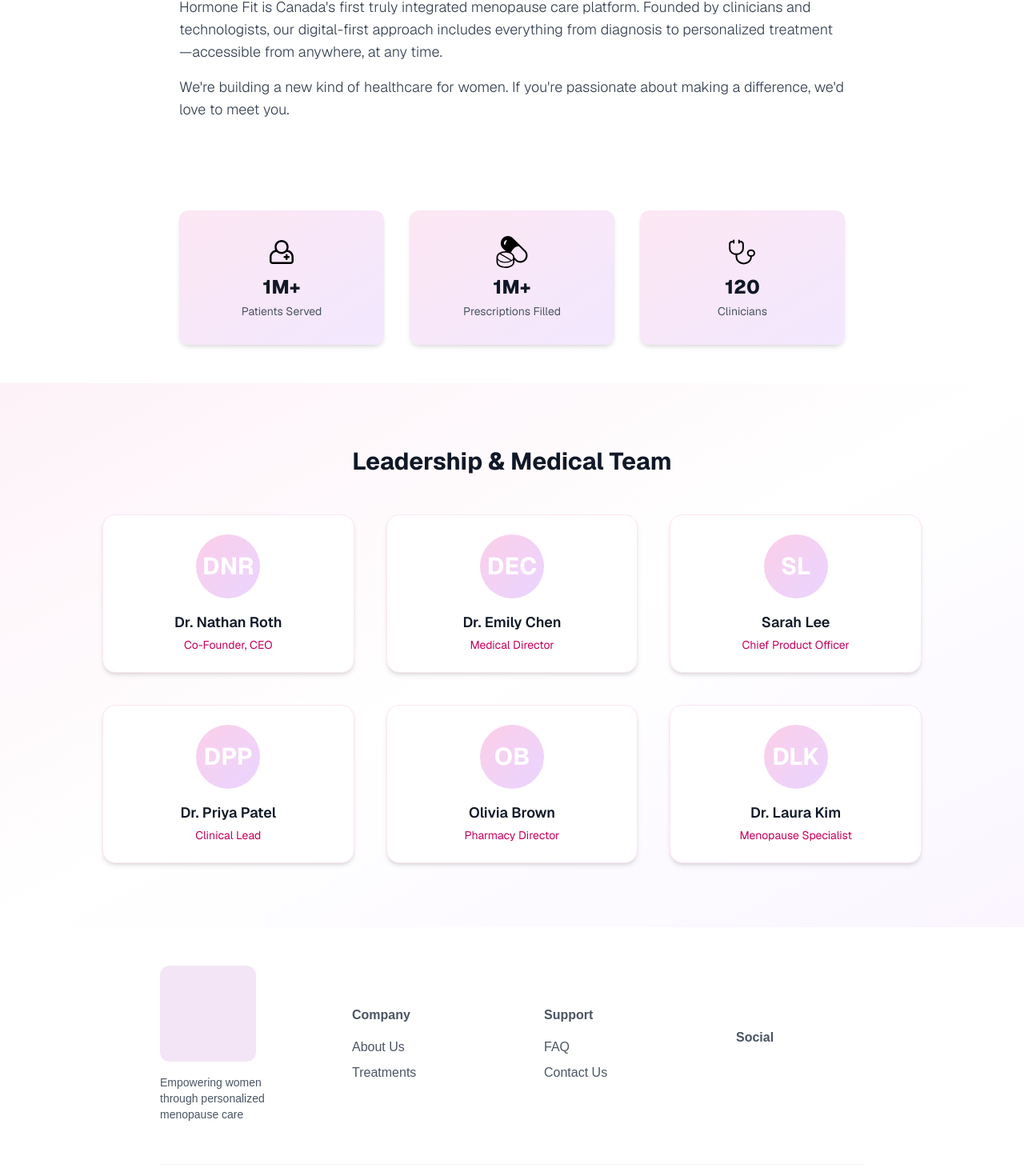
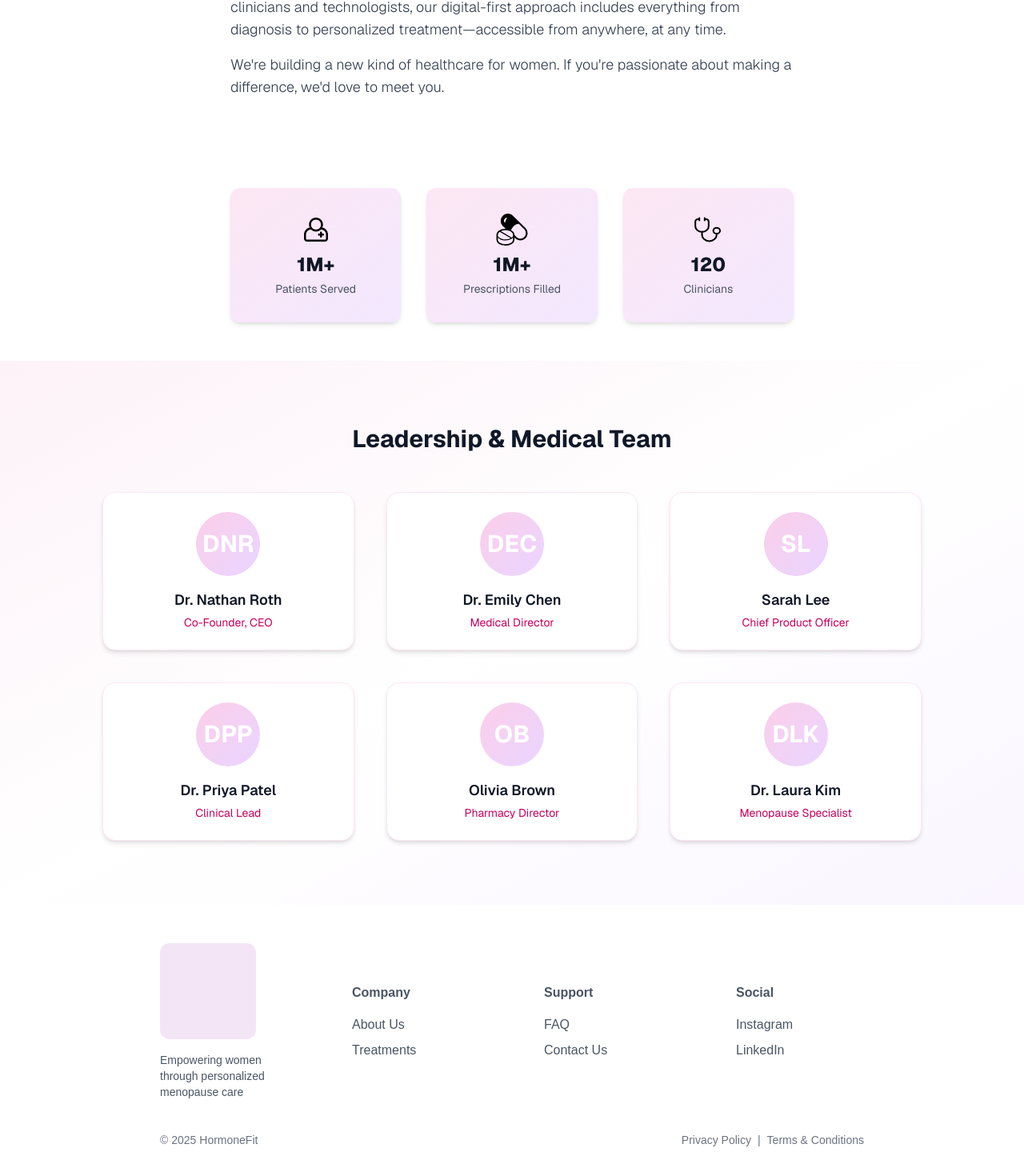
Before and after one commit to Spicfy/HormoneFit, a Next.js app: page /about in a window 1280 px wide. Shown: the part 1327-2797 px from the top of the page at 80% size. Built offline with nearby package versions, Linux system fonts and the light colour scheme.

Commit message:
done front end v1

```diff
--- a/app/about/page.tsx
+++ b/app/about/page.tsx
@@ -3,17 +3,17 @@
 
 export default function AboutPage() {
 	return (
-		<main className="bg-white min-h-screen font-sans">
+		<main className="bg-white min-h-screen font-sans pb-0">
 			{/* Mission Statement */}
-			<section className="bg-gradient-to-br from-pink-50 via-white to-purple-50 px-8 py-20">
+			<section className="bg-gradient-to-br from-pink-50 via-white to-purple-50 px-4 md:px-24 py-20">
 				<div className="max-w-4xl mx-auto">
-					<h1 className="text-4xl md:text-5xl font-extrabold text-gray-900 mb-6 leading-tight">We're on a mission to help women thrive through every stage of menopause.</h1>
-					<p className="text-xl text-gray-700 font-light mb-4 max-w-2xl">Living your best life starts with your health. At Hormone Fit, we believe every woman deserves personalized, stigma-free care—so you can feel your best, every day.</p>
+					<h1 className="text-4xl md:text-5xl text-center font-extrabold text-gray-900 mb-6 leading-tight">We're on a mission to help women thrive through every stage of menopause.</h1>
+					<p className="text-xl text-center text-gray-700 font-light mb-4 mx-auto">Living your best life starts with your health. At Hormone Fit, we believe every woman deserves personalized, stigma-free care—so you can feel your best, every day.</p>
 				</div>
 			</section>
 
 			{/* Problem & Solution */}
-			<section className="px-8 py-16 max-w-4xl mx-auto">
+			<section className="px-4 md:px-24 py-16 max-w-4xl mx-auto">
 				<div className="space-y-6">
                     <span className="bg-gradient-to-r from-accent1 to-accent2 bg-clip-text text-transparent text-2xl font-bold">
                         But that's easier said than done
@@ -27,7 +27,7 @@
 			</section>
 
 			{/* What We Offer */}
-			<section className="px-8 py-16 bg-gradient-to-r from-white via-pink-50 to-white">
+			<section className="px-4 md:px-24 py-16 bg-gradient-to-r from-white via-pink-50 to-white">
 				<div className="max-w-5xl mx-auto grid grid-cols-1 md:grid-cols-3 gap-10">
 					{[
 						{
@@ -56,7 +56,7 @@
 			</section>
 
 			{/* Company Overview */}
-			<section className="px-8 py-16 max-w-4xl mx-auto">
+			<section className="px-4 md:px-24 py-16 max-w-4xl mx-auto">
 				<span className="bg-gradient-to-r from-accent1 to-accent2 bg-clip-text text-transparent text-2xl font-bold">
 					A new approach to women's health
 				</span>
@@ -65,7 +65,7 @@
 			</section>
 
 			{/* Stats Section */}
-			<section className="px-8 py-12 max-w-4xl mx-auto">
+			<section className="px-4 md:px-24 py-12 max-w-4xl mx-auto">
 				<div className="grid grid-cols-1 md:grid-cols-3 gap-8">
 					{[
 						{ icon: '/patient.svg', label: 'Patients Served', value: '1M+' },
@@ -82,7 +82,7 @@
 			</section>
 
 			{/* Leadership/Medical Team Section */}
-			<section className="px-8 py-20 bg-gradient-to-br from-pink-50 via-white to-purple-50">
+			<section className="px-4 md:px-24 py-20 bg-gradient-to-br from-pink-50 via-white to-purple-50">
 				<div className="max-w-5xl mx-auto">
 					<h2 className="text-3xl font-bold text-center mb-12 text-gray-900">Leadership & Medical Team</h2>
 					<div className="grid grid-cols-1 md:grid-cols-3 gap-10">
--- /dev/null
+++ b/app/components/LocomotiveScrollProvider.tsx
@@ -0,0 +1,59 @@
+"use client";
+
+import { useEffect, useRef } from "react";
+import { usePathname } from "next/navigation";
+
+export default function LocomotiveScrollProvider({ children }: { children: React.ReactNode }) {
+  const scrollRef = useRef<HTMLDivElement>(null);
+  const scrollInstance = useRef<any>(null);
+  const pathname = usePathname();
+
+  useEffect(() => {
+    if (!scrollRef.current) return;
+
+    const initScroll = async () => {
+      const LocomotiveScroll = (await import('locomotive-scroll')).default;
+
+      const scroll = new LocomotiveScroll({
+        el: scrollRef.current,
+        smooth: true,
+        multiplier: 1,
+        class: "is-revealed",
+        smartphone: {
+          smooth: true,
+          multiplier: 1,
+        },
+        tablet: {
+          smooth: true,
+          multiplier: 1,
+        },
+      });
+
+      scrollInstance.current = scroll;
+    };
+
+    initScroll();
+
+    return () => {
+      if (scrollInstance.current) {
+        scrollInstance.current.destroy();
+        scrollInstance.current = null;
+      }
+    };
+  }, []);
+
+  useEffect(() => {
+    if (scrollInstance.current) {
+      scrollInstance.current.scrollTo(0, { duration: 0, disableLerp: true });
+      setTimeout(() => {
+        scrollInstance.current?.update();
+      }, 100);
+    }
+  }, [pathname]);
+
+  return (
+    <div ref={scrollRef} data-scroll-container>
+      {children}
+    </div>
+  );
+}
--- a/app/faq/page.tsx
+++ b/app/faq/page.tsx
@@ -71,8 +71,9 @@
   const [openQuestionIndex, setOpenQuestionIndex] = useState<string | null>(null);
 
   return (
+    <main className="bg-white min-h-screen font-sans pb-0">
       <div className="w-full min-h-screen bg-white text-black px-4 md:px-24 py-16">
-      <h1 className="text-4xl md:text-5xl font-bold mb-12 text-left">Frequently Asked Questions</h1>
+        <h1 className="text-4xl md:text-6xl font-bold mb-12 text-left">Frequently Asked Questions</h1>
         {FAQ_DATA.map((section) => (
           <div key={section.section} className="mb-12">
             <h2 className="text-2xl font-bold mb-6 text-accent1">{section.section}</h2>
@@ -111,5 +112,6 @@
           </div>
         ))}
       </div>
+    </main>
   );
 }
--- a/app/globals.css
+++ b/app/globals.css
@@ -3,6 +3,9 @@
 :root {
 	--background: #ffffff;
 	--foreground: #171717;
+	--foreground-rgb: 0, 0, 0;
+	--background-start-rgb: 214, 219, 220;
+	--background-end-rgb: 255, 255, 255;
 }
 
 @theme inline {
@@ -35,3 +38,57 @@
 	--color-whitetxt: #ffffff;
 	--color-ominous: #e0cff1;
 }
+
+/* Locomotive Scroll Styles */
+html.has-scroll-smooth {
+	overflow: hidden;
+}
+
+html.has-scroll-dragging {
+	-webkit-user-select: none;
+	-moz-user-select: none;
+	-ms-user-select: none;
+	user-select: none;
+}
+
+.has-scroll-smooth body {
+	overflow: hidden;
+}
+
+.has-scroll-smooth [data-scroll-container] {
+	min-height: 100vh;
+	position: relative;
+	z-index: 1;
+}
+
+[data-scroll-direction="horizontal"] [data-scroll-container] {
+	height: 100vh;
+	display: inline-block;
+	white-space: nowrap;
+}
+
+[data-scroll-direction="horizontal"] [data-scroll-section] {
+	display: inline-block;
+	vertical-align: top;
+	white-space: nowrap;
+	height: 100%;
+}
+
+/* Ensure content is visible during scroll */
+[data-scroll] {
+	position: relative;
+	z-index: 1;
+}
+
+/* Smooth reveal animation */
+.is-revealed {
+	opacity: 1;
+	transform: translateY(0);
+	transition: opacity 0.5s ease, transform 0.5s ease;
+}
+
+/* Hide scrollbar but keep functionality */
+::-webkit-scrollbar {
+	width: 0px;
+	background: transparent;
+}
--- a/app/layout.tsx
+++ b/app/layout.tsx
@@ -1,8 +1,11 @@
 import type { Metadata } from "next";
-import { Geist, Geist_Mono, Domine } from "next/font/google";
+import { Geist, Geist_Mono } from "next/font/google";
+import { Domine } from "next/font/google";
 import "./globals.css";
 import Header from "@/components/header";
 import Footer from "@/components/footer";
+import LocomotiveScrollProvider from "./components/LocomotiveScrollProvider";
+import Script from "next/script";
 
 const geistSans = Geist({
 	variable: "--font-geist-sans",
@@ -20,8 +23,8 @@
 });
 
 export const metadata: Metadata = {
-	title: "Create Next App",
-	description: "Generated by create next app",
+	title: "HormoneFit",
+	description: "Personalized menopause care for Canadians",
 };
 
 export default function RootLayout({
@@ -30,13 +33,16 @@
 	children: React.ReactNode;
 }>) {
 	return (
-		<html lang="en">
-			<body
-				className={`${geistSans.variable} ${geistMono.variable} ${domine.variable} antialiased bg-whitetxt text-blacktxt`}
-			>
-				<Header />
-				<main>{children}</main>
-				<Footer />
+		<html lang="en" className="has-scroll-smooth">
+			<head>
+				<link rel="stylesheet" href="https://cdn.jsdelivr.net/npm/locomotive-scroll@4.1.4/dist/locomotive-scroll.min.css" />
+			</head>
+			<body className={`${geistSans.variable} ${geistMono.variable} ${domine.variable} antialiased bg-whitetxt text-blacktxt`}>
+				<LocomotiveScrollProvider>
+					<Header />
+					<main data-scroll>{children}</main>
+					<Footer />
+				</LocomotiveScrollProvider>
 			</body>
 		</html>
 	);
--- /dev/null
+++ b/components/LocomotiveScrollProvider.tsx
@@ -0,0 +1,72 @@
+"use client";
+
+import { useEffect, useRef } from "react";
+import { usePathname } from "next/navigation";
+import LocomotiveScroll from "locomotive-scroll";
+
+export default function LocomotiveScrollProvider({ children }: { children: React.ReactNode }) {
+  const scrollRef = useRef<HTMLDivElement>(null);
+  const scrollInstance = useRef<LocomotiveScroll | null>(null);
+  const pathname = usePathname();
+
+  useEffect(() => {
+    let scroll: LocomotiveScroll | null = null;
+
+    const initScroll = () => {
+      if (!scrollRef.current) return;
+
+      scroll = new LocomotiveScroll({
+        el: scrollRef.current,
+        smooth: true,
+        multiplier: 1,
+        class: "is-revealed",
+        smartphone: {
+          smooth: true,
+          multiplier: 1,
+        },
+        tablet: {
+          smooth: true,
+          multiplier: 1,
+        },
+      });
+
+      scrollInstance.current = scroll;
+    };
+
+    // Initialize scroll
+    initScroll();
+
+    // Update scroll on window resize
+    const handleResize = () => {
+      scroll?.update();
+    };
+    window.addEventListener("resize", handleResize);
+
+    return () => {
+      window.removeEventListener("resize", handleResize);
+      if (scroll) {
+        scroll.destroy();
+        scroll = null;
+        scrollInstance.current = null;
+      }
+    };
+  }, []);
+
+  // Handle route changes
+  useEffect(() => {
+    if (scrollInstance.current) {
+      // Reset scroll position
+      scrollInstance.current.scrollTo(0, { duration: 0, disableLerp: true });
+      // Update scroll instance
+      setTimeout(() => {
+        scrollInstance.current?.update();
+      }, 100);
+    }
+  }, [pathname]);
+
+  return (
+    <div ref={scrollRef} data-scroll-container>
+      {children}
+    </div>
+  );
+}
--- a/components/footer.tsx
+++ b/components/footer.tsx
@@ -1,47 +1,51 @@
 const Footer = () => (
   <footer className="w-full flex justify-center items-center">
-    <div className="w-full rounded-none bg-white px-50 py-12 flex flex-col items-center">
-      <div className="w-full flex flex-col md:flex-row justify-between items-start md:items-center gap-20 mb-10">
+    <div className="w-full rounded-none bg-white px-4 md:px-50 py-12 flex flex-col items-center">
+      <div className="w-full flex flex-col md:flex-row justify-between items-start md:items-center gap-10 md:gap-20 mb-10">
 
-        <div className="flex-1 flex flex-col items-center md:items-start mb-20 md:mb-0">
-          <div className="w-30 h-30 bg-[#F3E5F5] rounded-xl flex items-center justify-center mb-4">
-          </div>
-          <p className="text-sm text-gray-600 text-center md:text-left">
+        <div className="flex-1 flex-col items-start mb-10 md:mb-0 hidden md:flex">
+          <div className="w-30 h-30 bg-[#F3E5F5] rounded-xl flex items-center justify-center mb-4"></div>
+          <p className="text-sm text-gray-600 text-left">
             Empowering women through personalized menopause care
           </p>
         </div>
 
-        <div className="flex-1">
-          <h4 className="font-semibold text-gray-600 mb-4">Company</h4>
+        <div className="flex-1 w-full md:w-auto mb-6 md:mb-0 flex flex-col items-start text-left">
+          <h4 className="font-semibold text-gray-600 mb-4 text-left">Company</h4>
           <ul className="space-y-2">
             <li><a href="/about" className="text-gray-600">About Us</a></li>
             <li><a href="/treatments" className="text-gray-600">Treatments</a></li>
-
           </ul>
         </div>
 
-        <div className="flex-1">
-          <h4 className="font-semibold text-gray-600 mb-4">Support</h4>
+        <div className="flex-1 w-full md:w-auto mb-6 md:mb-0 flex flex-col items-start text-left">
+          <h4 className="font-semibold text-gray-600 mb-4 text-left">Support</h4>
           <ul className="space-y-2">
-            <li>
-              <a href="/faq" className="text-gray-600">FAQ</a>
-            </li>
-            <li><a href="#" className="text-gray-600">Contact Us</a></li>
+            <li><a href="/faq" className="text-gray-600">FAQ</a></li>
+            <li><a href="/contact" className="text-gray-600">Contact Us</a></li>
           </ul>
         </div>
 
-        <div className="flex-1">
-          <h4 className="font-semibold mb-4 text-gray-600">Social</h4>
-          <div className="flex flex-row gap-4">
-            <a href="#" className="text-gray-600"><i className="fab fa-instagram" /></a>
-            <a href="#" className="text-gray-600"><i className="fab fa-facebook" /></a>
-            <a href="#" className="text-gray-600"><i className="fab fa-twitter" /></a>
-            <a href="#" className="text-gray-600"><i className="fab fa-linkedin" /></a>
+        <div className="flex-1 w-full md:w-auto flex flex-col items-start text-left">
+          <h4 className="font-semibold mb-4 text-gray-600 text-left">Social</h4>
+          <div className="flex flex-col gap-2 text-gray-600">
+            <a href="https://www.instagram.com" target="_blank" rel="noopener noreferrer" className="hover:text-black transition">Instagram</a>
+            <a href="https://www.linkedin.com" target="_blank" rel="noopener noreferrer" className="hover:text-black transition">LinkedIn</a>
           </div>
         </div>
+
       </div>
-      <hr className="w-full border-t border-gray-100 my-3" />
-      <div className="w-full text-center text-sm text-gray-500">© {new Date().getFullYear()} HormoneFit | All Rights Reserved</div>
+
+        <div className="w-full flex flex-col md:flex-row justify-between items-center gap-4 md:gap-0 text-sm text-gray-500">
+            <div>© {new Date().getFullYear()} HormoneFit</div>
+            <div className="flex items-center gap-2">
+                <a href="/privacy-policy" className="hover:underline">Privacy Policy</a>
+                <span>|</span>
+                <a href="/terms-and-conditions" className="hover:underline">Terms & Conditions</a>
+            </div>
+        </div>
+
+
     </div>
   </footer>
 );
--- a/package.json
+++ b/package.json
@@ -12,6 +12,7 @@
     "axios": "^1.9.0",
     "express": "^5.1.0",
     "framer-motion": "^12.15.0",
+    "locomotive-scroll": "^4.1.4",
     "next": "15.3.2",
     "nodemon": "^3.1.10",
     "prettier": "^3.5.3",
```
Also changed, not shown: app/contact/page.tsx (+51 -0 lines), app/page.tsx (+17 -12 lines), app/treatments/page.tsx (+6 -6 lines), 1 other file (tests, documents, lock files or other folders). Lines whose indentation alone changed are shown as unchanged.
